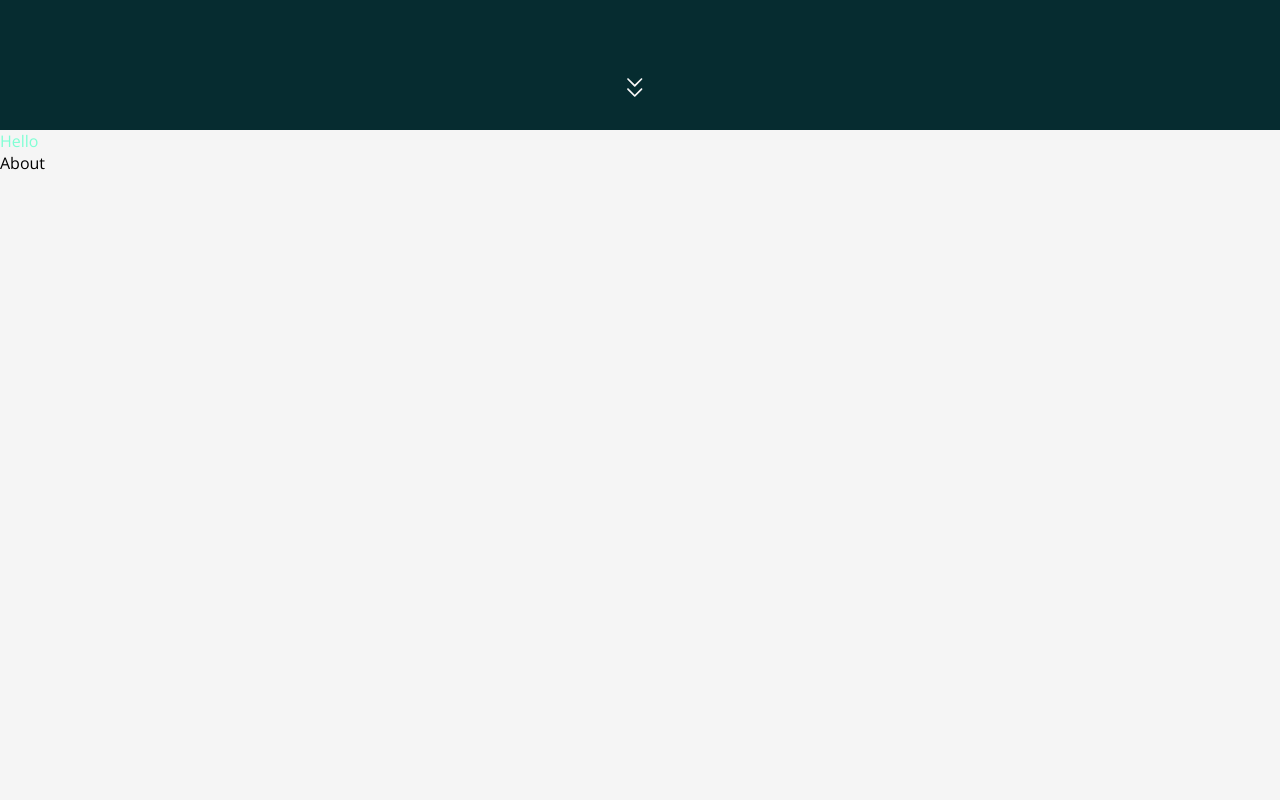
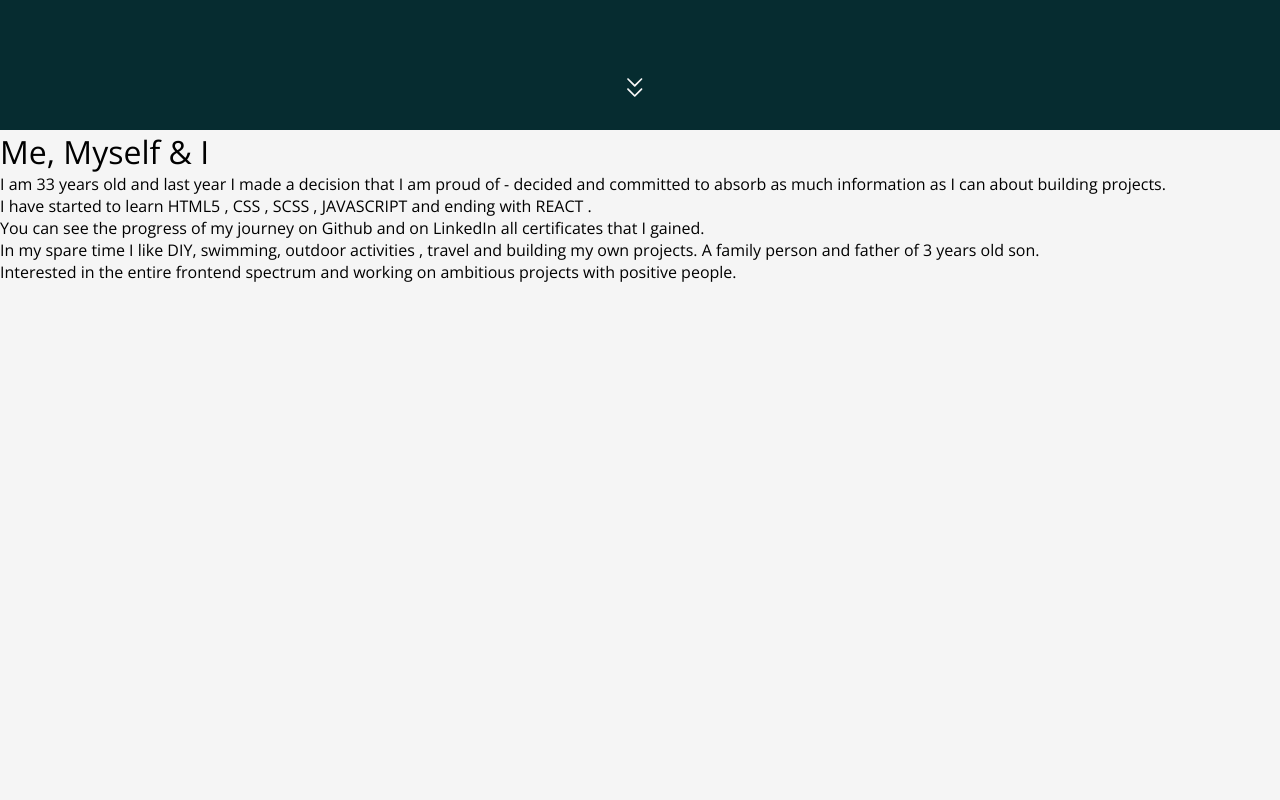
Before and after one commit to Adriantutuianu/personal-website, a React (Create React App) app: page / in a window 1280 px wide. Shown: the part 740-1540 px from the top of the page. Built offline with nearby package versions, Linux system fonts and the light colour scheme.

Commit message:
Added text in about section

```diff
--- a/src/Sections/About.js
+++ b/src/Sections/About.js
@@ -6,8 +6,28 @@ import ScrollTo from "../components/ScrollTo";
 const About = ({ setTitle }) => {
   return (
     <Element name="about-section" id="about" className="section">
-      <p className="text">Hello</p>
-      About
+      <h1>Me, Myself & I </h1>
+      <p>
+        I am 33 years old and last year I made a decision that I am proud of -
+        decided and committed to absorb as much information as I can about
+        building projects.
+      </p>
+      <p>
+        I have started to learn HTML5 , CSS , SCSS , JAVASCRIPT and ending with
+        REACT .
+      </p>
+      <p>
+        You can see the progress of my journey on Github and on LinkedIn all
+        certificates that I gained.
+      </p>
+      <p>
+        In my spare time I like DIY, swimming, outdoor activities , travel and
+        building my own projects. A family person and father of 3 years old son.
+      </p>
+      <p>
+        Interested in the entire frontend spectrum and working on ambitious
+        projects with positive people.
+      </p>
       <ScrollTo
         destination={"projects-section"}
         title={"Projects - Adrian Tut"}
--- a/src/Sections/about.scss
+++ b/src/Sections/about.scss
@@ -1,9 +1,3 @@
 #about {
   background: var(--fourth-color);
-  .text {
-    color: aquamarine;
-    &:hover {
-      color: blue;
-    }
-  }
 }
```
